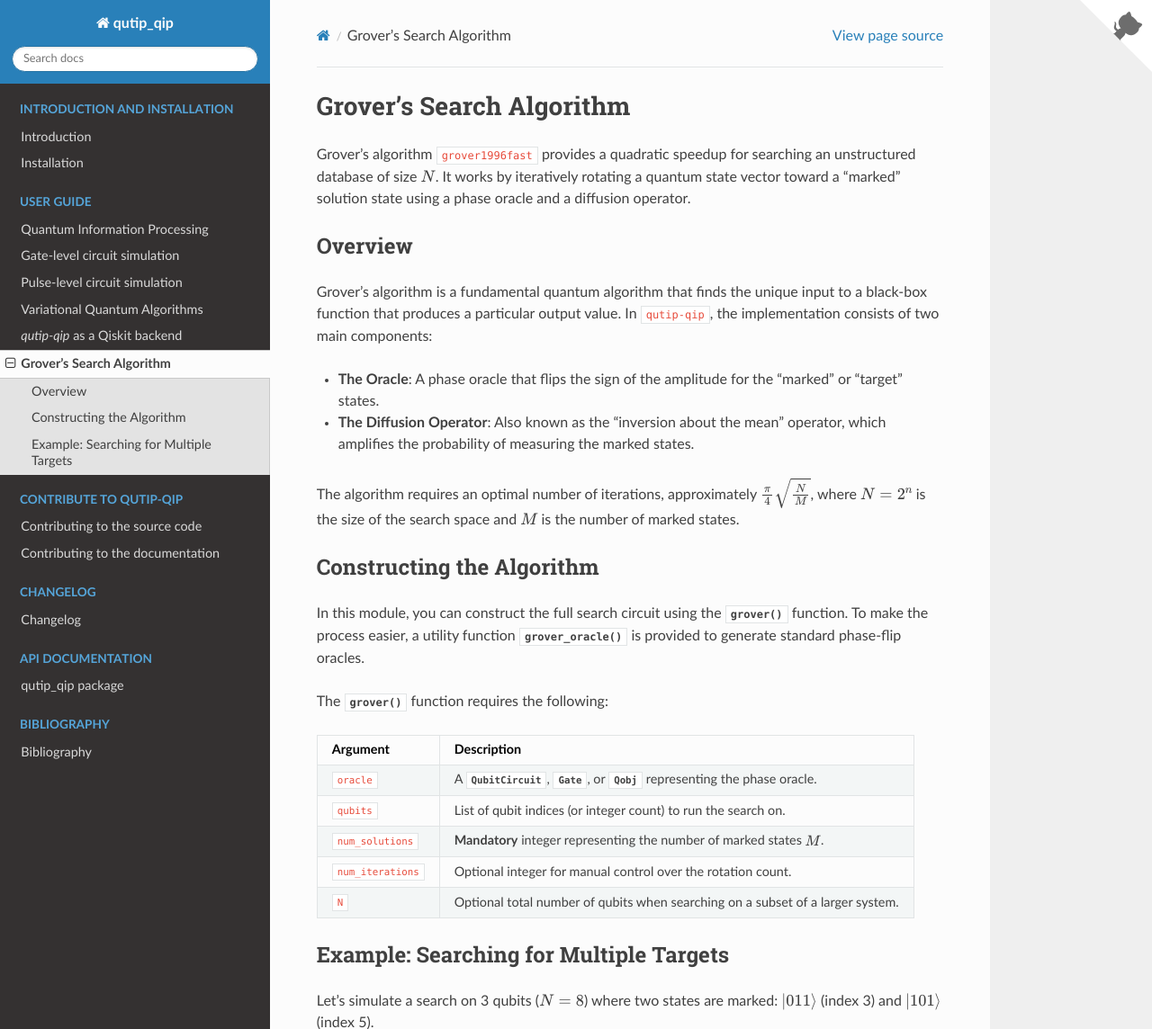
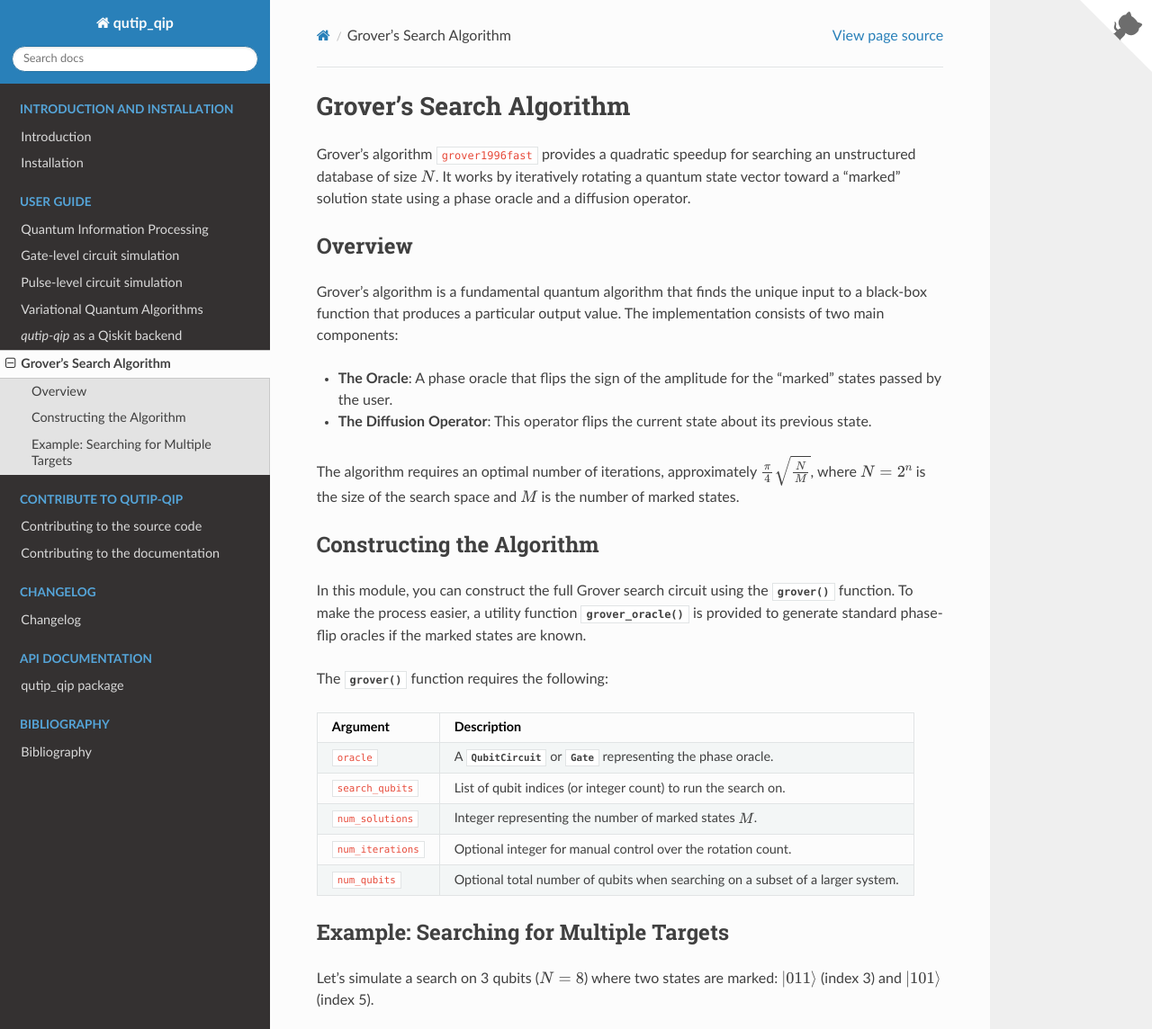
Before and after one commit to qutip/qutip-qip, a Sphinx documentation site: the page built from doc/source/qip-grover.rst, in a window 1280 px wide and 1400 px high, cut to the strip 0-1144 px from the top of the window. Shown: the whole strip at 90% size. Built offline with Sphinx 7.4.7 and the Read the Docs theme 3.1.0, drawn with Linux system fonts in a browser that asks for light colours; pages that are not in the unit, such as notebooks, are missing from menus; cross-references to code outside the pages are shown as plain code.

Commit message:
Minor changes

```diff
--- a/doc/source/qip-grover.rst
+++ b/doc/source/qip-grover.rst
@@ -10,28 +10,28 @@ It works by iteratively rotating a quantum state vector toward a "marked" soluti
 Overview
 ========
 
-Grover's algorithm is a fundamental quantum algorithm that finds the unique input to a black-box function that produces a particular output value. In ``qutip-qip``, the implementation consists of two main components:
+Grover's algorithm is a fundamental quantum algorithm that finds the unique input to a black-box function that produces a particular output value. The implementation consists of two main components:
 
-* **The Oracle**: A phase oracle that flips the sign of the amplitude for the "marked" or "target" states.
-* **The Diffusion Operator**: Also known as the "inversion about the mean" operator, which amplifies the probability of measuring the marked states.
+* **The Oracle**: A phase oracle that flips the sign of the amplitude for the "marked" states passed by the user.
+* **The Diffusion Operator**: This operator flips the current state about its previous state.
 
 The algorithm requires an optimal number of iterations, approximately :math:`\frac{\pi}{4}\sqrt{\frac{N}{M}}`, where :math:`N=2^n` is the size of the search space and :math:`M` is the number of marked states.
 
 Constructing the Algorithm
 ==========================
 
-In this module, you can construct the full search circuit using the :func:`.grover` function. To make the process easier, a utility function :func:`.grover_oracle` is provided to generate standard phase-flip oracles.
+In this module, you can construct the full Grover search circuit using the :func:`.grover` function. To make the process easier, a utility function :func:`.grover_oracle` is provided to generate standard phase-flip oracles if the marked states are known.
 
 The :func:`.grover` function requires the following:
 
 ====================  ==================================================
 Argument                           Description
 ====================  ==================================================
-``oracle``            A :class:`.QubitCircuit`, :class:`.Gate`, or :class:`~.Qobj` representing the phase oracle.
-``qubits``            List of qubit indices (or integer count) to run the search on.
-``num_solutions``     **Mandatory** integer representing the number of marked states :math:`M`.
+``oracle``            A :class:`.QubitCircuit` or :class:`.Gate` representing the phase oracle.
+``search_qubits``     List of qubit indices (or integer count) to run the search on.
+``num_solutions``     Integer representing the number of marked states :math:`M`.
 ``num_iterations``    Optional integer for manual control over the rotation count.
-``N``                 Optional total number of qubits when searching on a subset of a larger system.
+``num_qubits``        Optional total number of qubits when searching on a subset of a larger system.
 ====================  ==================================================
 
 Example: Searching for Multiple Targets
@@ -50,7 +50,7 @@ Let's simulate a search on 3 qubits (:math:`N=8`) where two states are marked: :
     >>> n_qubits = 3
     >>> marked = [3, 5]
 
-    We then use the utility function :func:`.grover_oracle` to create a phase-flip oracle for our target states.
+    We then use the utility function :func:`.grover_oracle` to create a phase-flip oracle for our marked states.
 
     >>> oracle = grover_oracle(n_qubits, marked)
 
```
Also changed, not shown: 2 other files.
